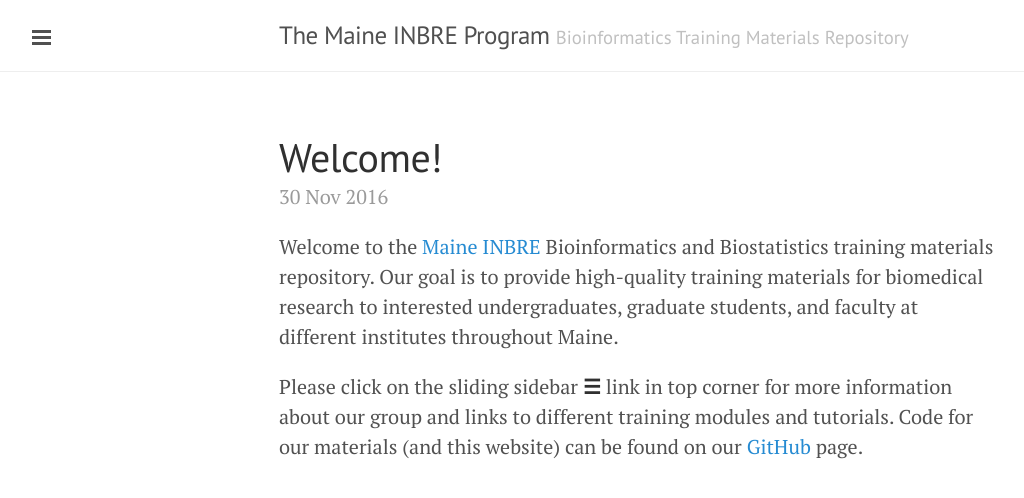
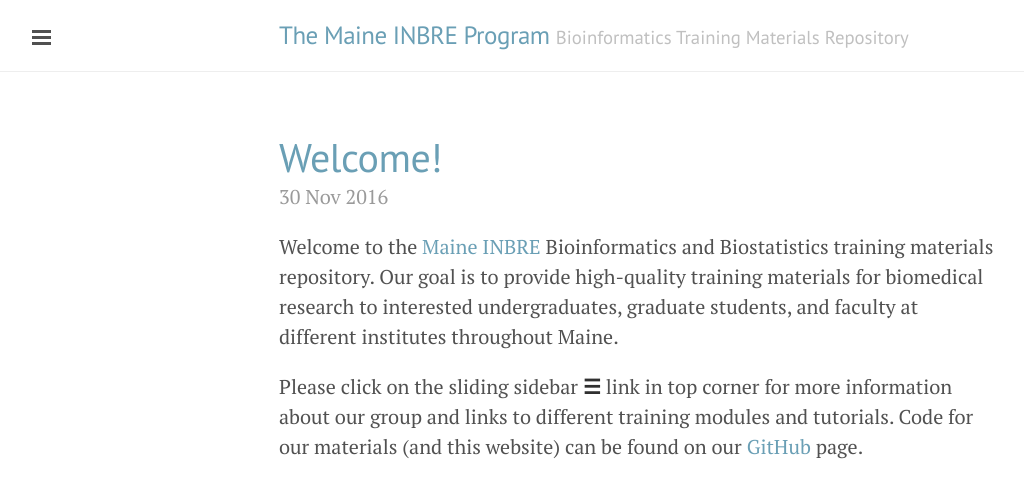
Before and after one commit to MaineINBRE/maineinbre.github.io, a Jekyll site: the page built from index.html, in a window 1280 px wide. Shown: the top 498 px of the page, without its empty margins (1-1025 px from the left). Built offline with Jekyll 4.4.1, drawn with Linux system fonts in a browser that asks for light colours; the list of posts is cut into pages by our own code.

Commit message:
Initial Commit

```diff
--- a/_layouts/default.html
+++ b/_layouts/default.html
@@ -9,16 +9,17 @@
 
     <!-- Wrap is the content to shift when toggling the sidebar. We wrap the
          content to avoid any CSS collisions with our real content. -->
-    <div class="theme-base-od">
-    <div class="wrap">
-      <div class="masthead">
-        <div class="container">
-          <h3 class="masthead-title">
-            <a href="/" title="Home">{{ site.title }}</a>
+    <div class="theme-base-0d">
+      <div class="wrap">
+        <div class="masthead">
+          <div class="container">
+            <h3 class="masthead-title">
+              <a href="/" title="Home">{{ site.title }}</a>
             <small>{{ site.tagline }}</small>
           </h3>
         </div>
       </div>
+    </div>
 
       <div class="container content">
         {{ content }}
```
